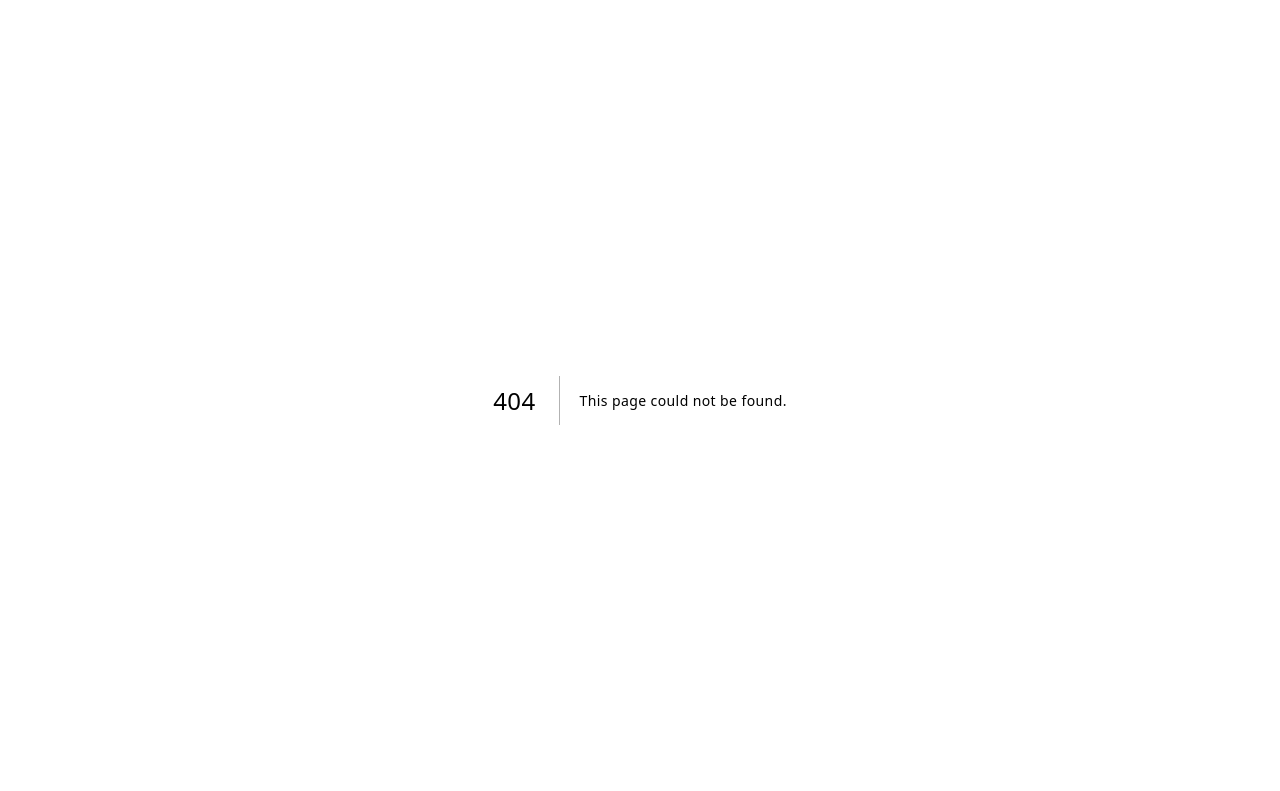
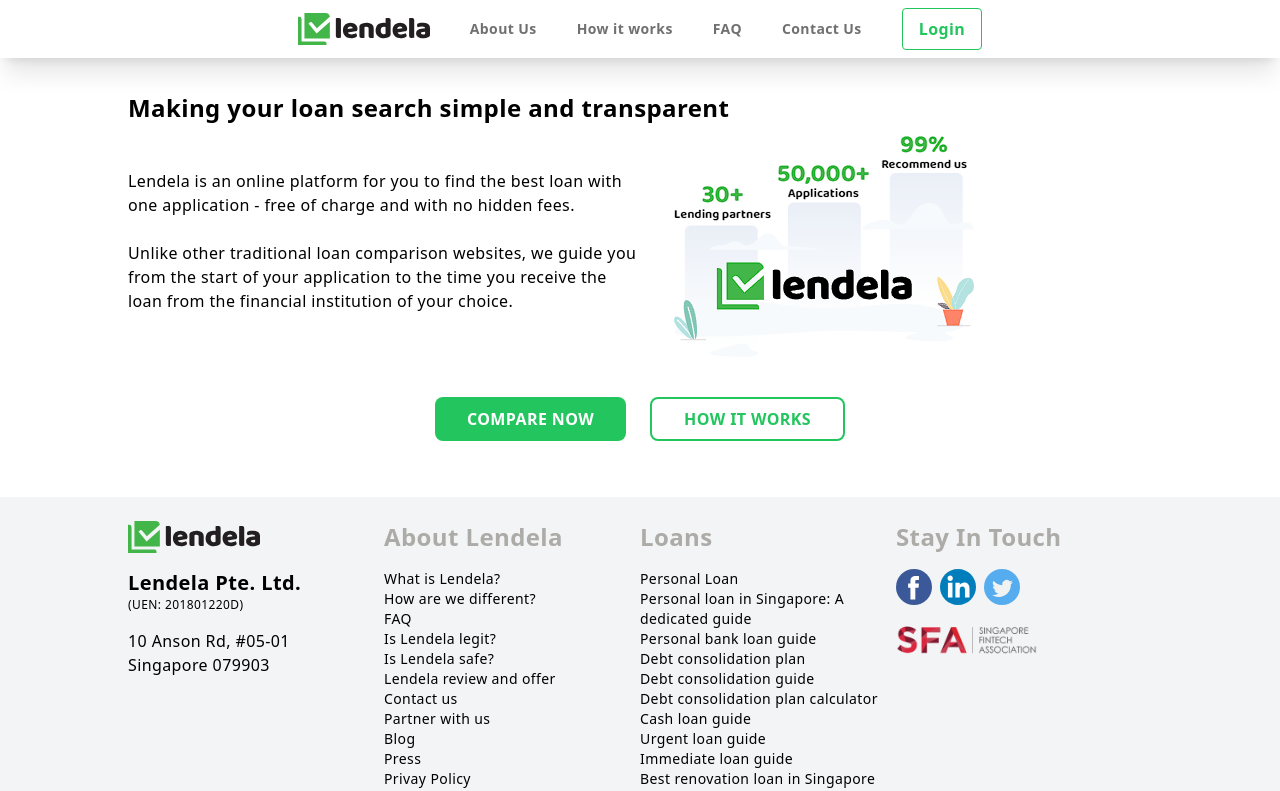
Before and after one commit to hamam99/clone-lendela, a Next.js app: page /about in a window 1280 px wide. Before the commit this address had no page. Shown: the top 791 px of the page. Built offline with nearby package versions, Linux system fonts and the light colour scheme.

Commit message:
add about header

```diff
--- /dev/null
+++ b/src/components/atoms/AboutHeader/index.tsx
@@ -0,0 +1,42 @@
+import Image from 'next/image'
+import React from 'react'
+
+import ImgAboutHeader from '/public/assets/images/about-header.png'
+
+const AboutHeader = () => {
+  return (
+    <div className="flex w-full justify-center py-4">
+      <div className="max-w-[1024px] flex flex-col justify-center ">
+        <h1 className="font-bold text-2xl pt-4">
+          Making your loan search simple and transparent
+        </h1>
+        <div className="grid grid-cols-2">
+          <div className="flex flex-col col-span-1 justify-center gap-6">
+            <p>
+              Lendela is an online platform for you to find the best loan with
+              one application - free of charge and with no hidden fees.
+            </p>
+            <p className="">
+              Unlike other traditional loan comparison websites, we guide you
+              from the start of your application to the time you receive the
+              loan from the financial institution of your choice.{' '}
+            </p>
+          </div>
+          <div className="col-span-1">
+            <Image src={ImgAboutHeader} alt="about header" />
+          </div>
+        </div>
+        <div className="flex justify-center gap-6 py-10">
+          <button className="bg-green-500 px-8 py-2 text-white font-bold rounded-lg">
+            COMPARE NOW
+          </button>
+          <button className="bg-white border-2 border-green-500 px-8 py-2 text-green-500 font-bold rounded-lg">
+            HOW IT WORKS
+          </button>
+        </div>
+      </div>
+    </div>
+  )
+}
+
+export default AboutHeader
--- a/src/components/atoms/index.tsx
+++ b/src/components/atoms/index.tsx
@@ -1,6 +1,7 @@
+import AboutHeader from './AboutHeader'
 import Footer from './Footer'
 import Navbar from './Navbar.tsx'
 import SelectedPartners from './SelectedPartners'
 import StarRating from './StarRating'
 
-export { Navbar, SelectedPartners, StarRating, Footer }
+export { Navbar, SelectedPartners, StarRating, Footer, AboutHeader }
--- /dev/null
+++ b/src/pages/about/index.tsx
@@ -0,0 +1,15 @@
+import { AboutHeader, Footer, Navbar } from '@/components/atoms'
+import React from 'react'
+
+const About = () => {
+  return (
+    <div>
+      <Navbar />
+      <div className="pt-[60px]"></div>
+      <AboutHeader />
+      <Footer />
+    </div>
+  )
+}
+
+export default About
```
Also changed, not shown: public/assets/images/about-header.png (added).
